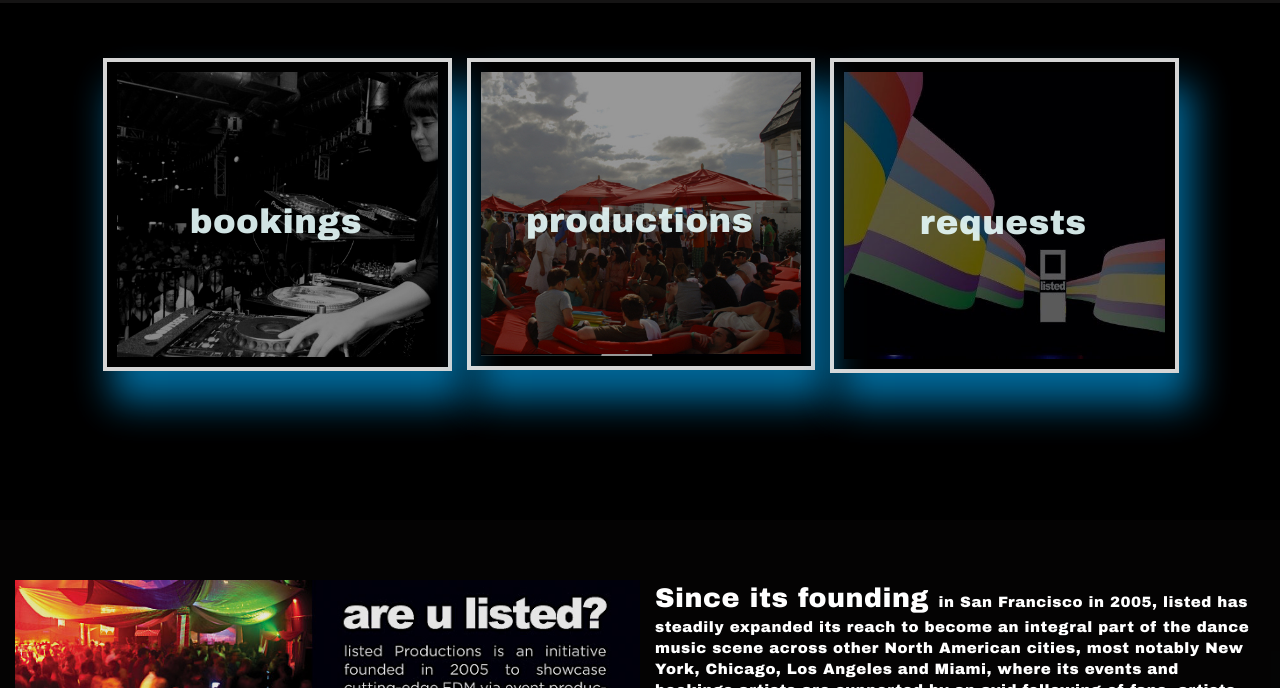
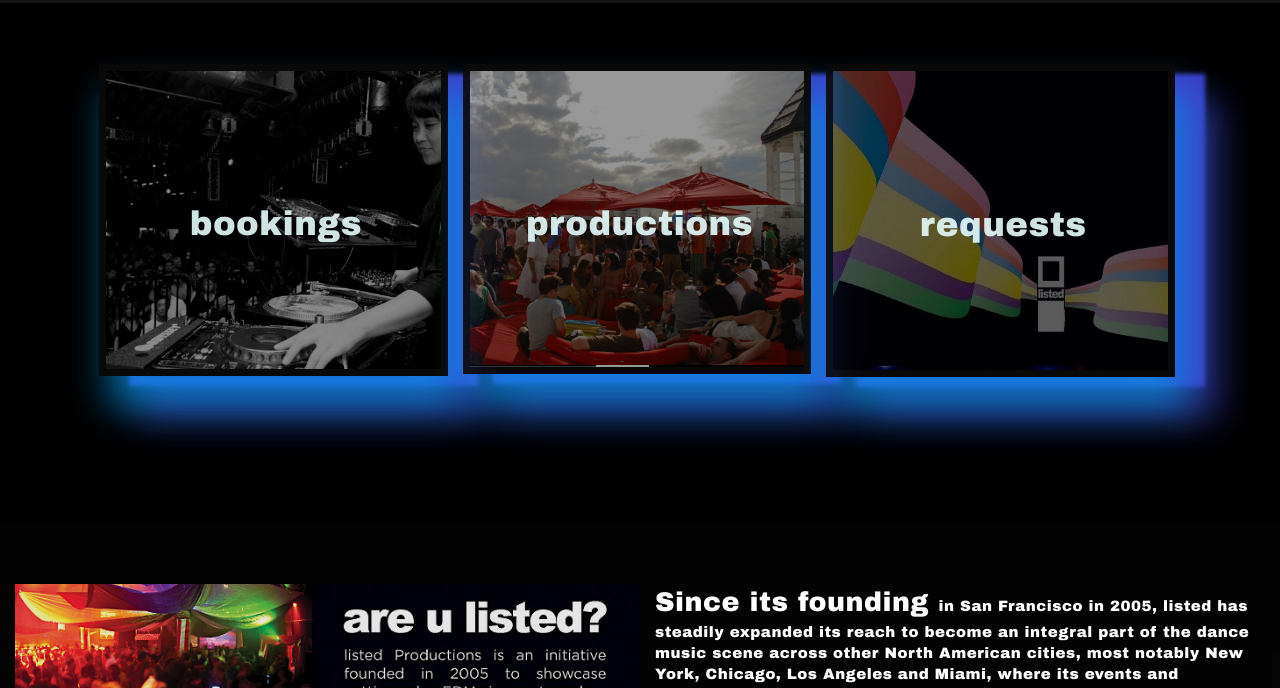
Before and after one commit to 01Clarian/ListedExample, a plain HTML site: page index.html in a window 1280 px wide. Shown: the part 112-800 px from the top of the page. Drawn offline with nearby package versions, Linux system fonts and the light colour scheme.

Commit message:
bsx shadow

```diff
--- a/css/style.css
+++ b/css/style.css
@@ -304,7 +304,11 @@ body {
 
 
 .bxs {
-  padding:10px;
+  padding:7px;
+  filter: drop-shadow(30px 10px 2px #4444dd);
+  margin:6px;
+  opacity: 0.4;
+  background-color: rgb(10, 10, 11);
   -webkit-box-shadow: 11px 29px 66px 4px rgba(0,174,255,0.66);
 -moz-box-shadow: 11px 29px 66px 4px rgba(0,174,255,0.66);
 box-shadow: 11px 29px 36px 2px rgba(0,174,255,0.66);
@@ -314,7 +318,7 @@ box-shadow: 11px 29px 36px 2px rgba(0,174,255,0.66);
 
 	cursor: pointer;
     /*padding: 10px;*/
-    border:4px solid rgb(237, 237, 237);
+   /* border:4px solid rgb(237, 237, 237); */
   margin-right: 20px;
   opacity:0.9;
 }
```
